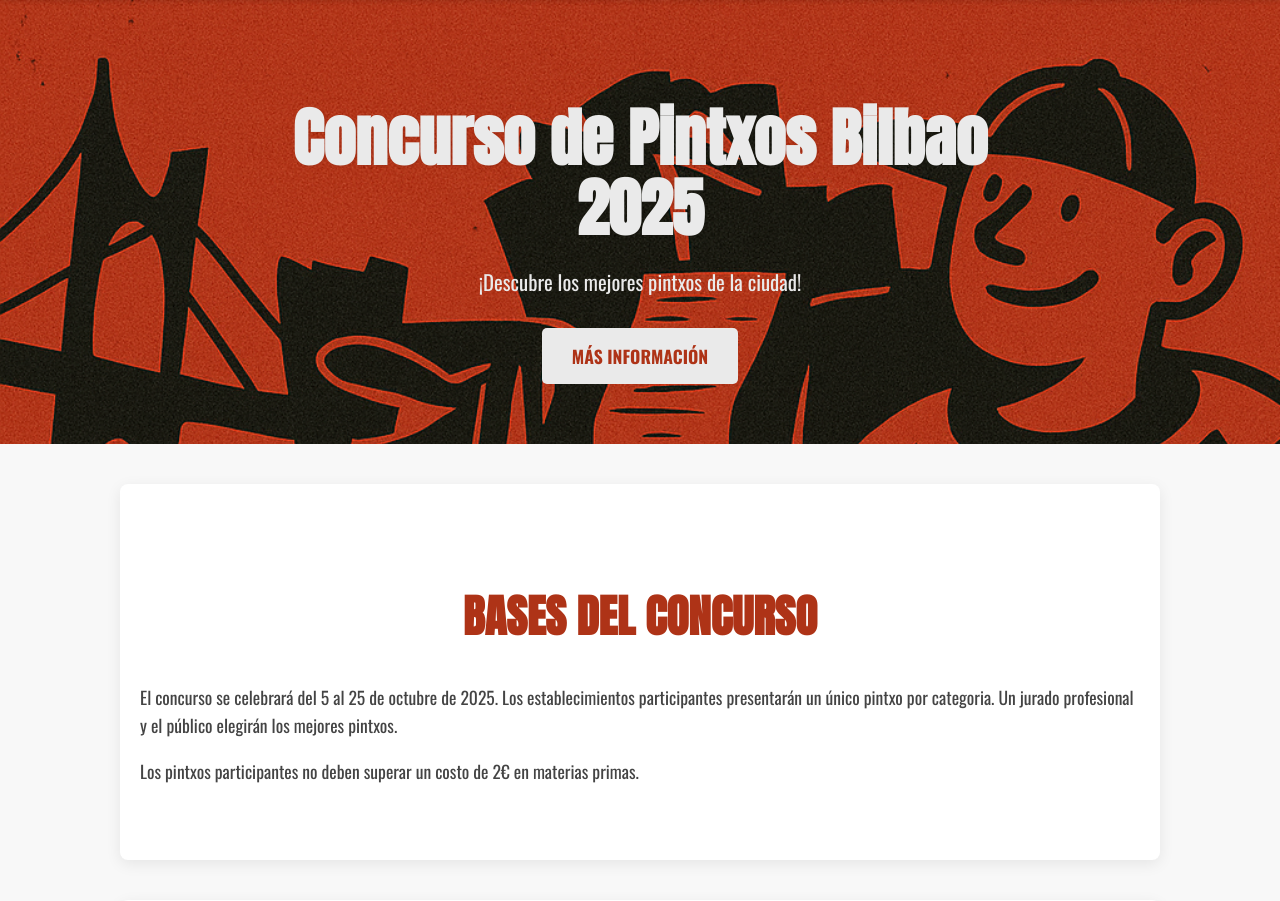
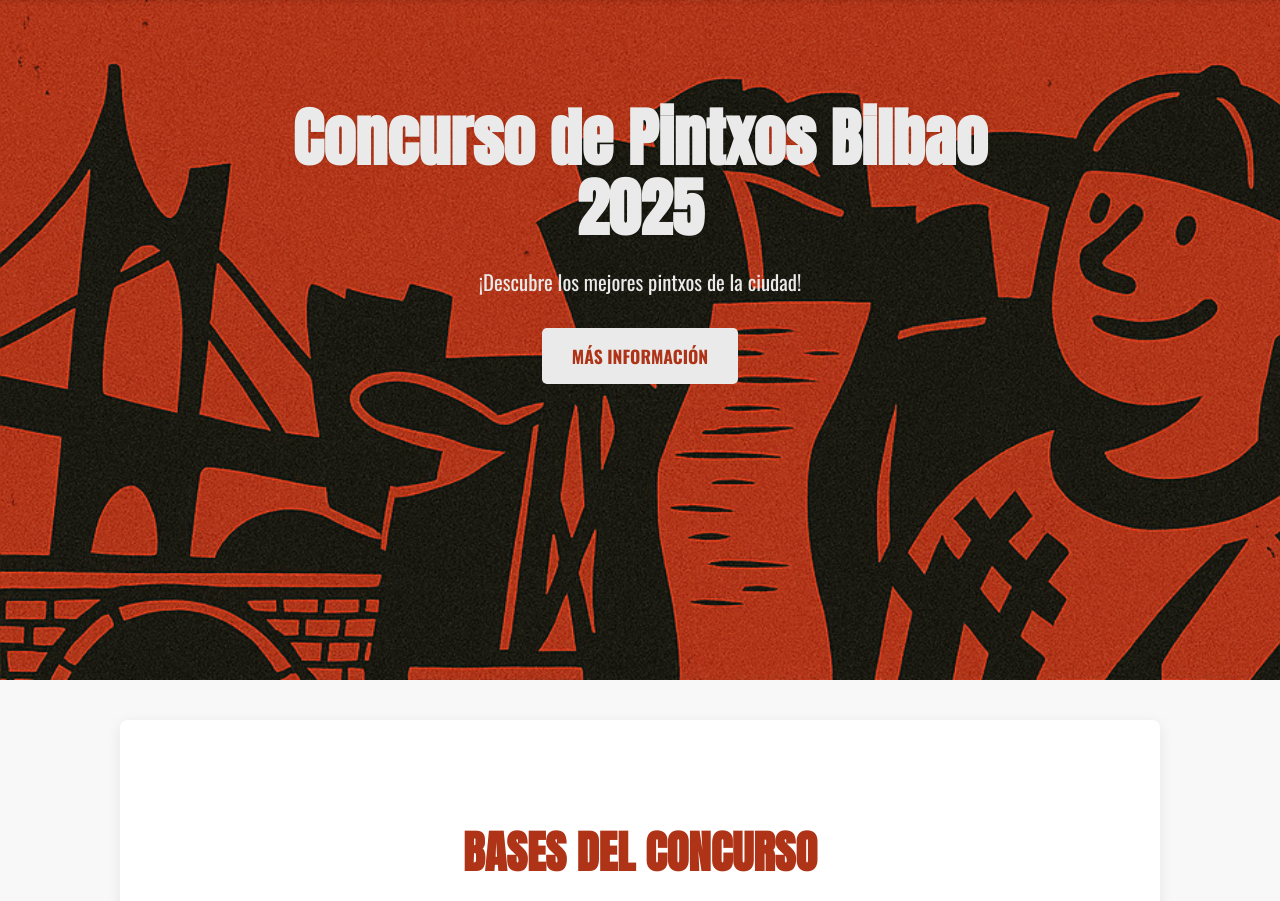
Before and after one commit to intxaurtietadev/concurso_pintxos, a Flask app: page / in a window 1280 px wide. Shown: the part 66-967 px from the top of the page. Run offline with Flask 3, Linux system fonts and the light colour scheme.

Commit message:
branch back

```diff
--- a/static/style.css
+++ b/static/style.css
@@ -70,6 +70,7 @@ body {
     background-color: var(--color-image-bg);
     padding: 3.75rem 1.25rem;
     text-align: center;
+    height: 70vh;
     position: relative;
     overflow: hidden;
     background-image: url('../static/images/hero.png');
```
